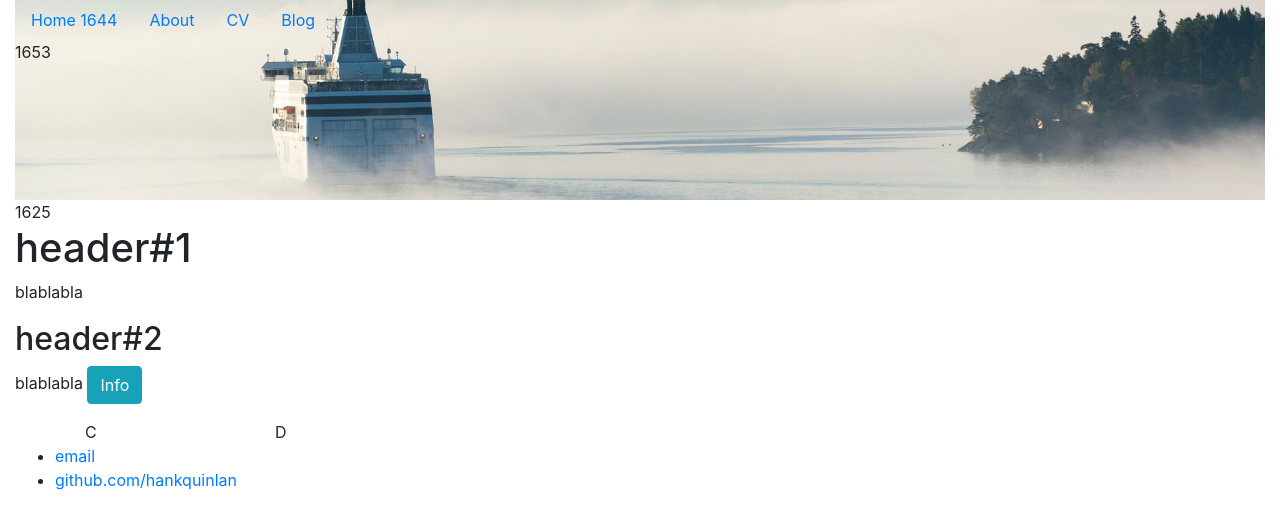
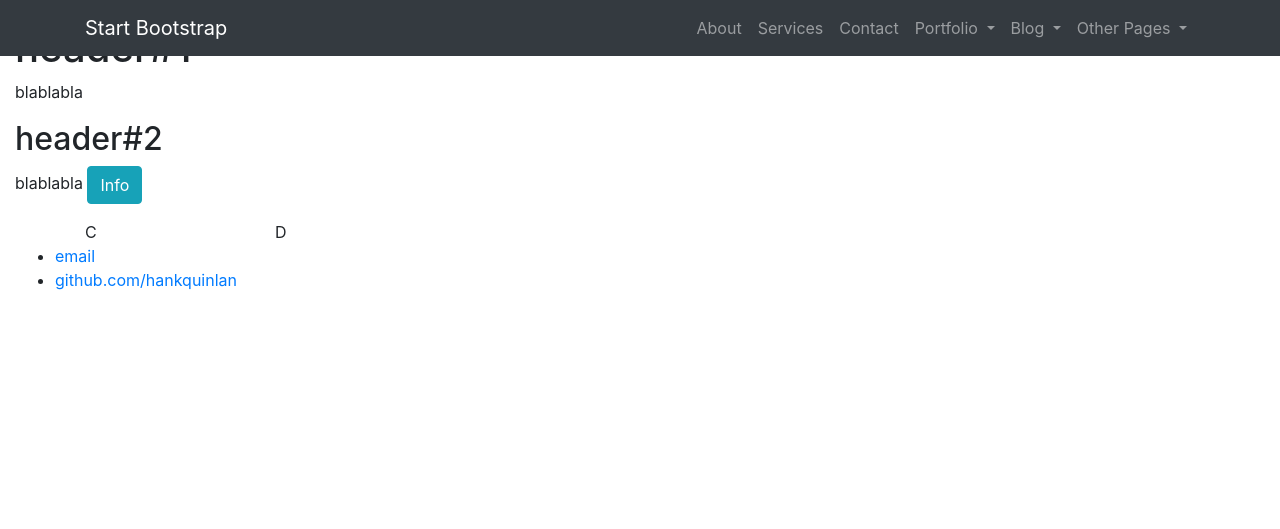
Before and after one commit to OrgaEvolutions/Nathoup.github.io, a Jekyll site: the page built from index.html, in a window 1280 px wide. Shown: the top 529 px of the page. Built offline with Jekyll 4.4.1, drawn with Linux system fonts in a browser that asks for light colours.

Commit message:
moder business header

```diff
--- a/_includes/header.html
+++ b/_includes/header.html
@@ -14,4 +15,61 @@
 		</li>
 	</ul>
 	1653
-</header>
+</header>-->
+
+<!--modern business header-->
+<nav class="navbar fixed-top navbar-expand-lg navbar-dark bg-dark fixed-top">
+      <div class="container">
+        <a class="navbar-brand" href="index.html">Start Bootstrap</a>
+        <button class="navbar-toggler navbar-toggler-right" type="button" data-toggle="collapse" data-target="#navbarResponsive" aria-controls="navbarResponsive" aria-expanded="false" aria-label="Toggle navigation">
+          <span class="navbar-toggler-icon"></span>
+        </button>
+        <div class="collapse navbar-collapse" id="navbarResponsive">
+          <ul class="navbar-nav ml-auto">
+            <li class="nav-item">
+              <a class="nav-link" href="about.html">About</a>
+            </li>
+            <li class="nav-item">
+              <a class="nav-link" href="services.html">Services</a>
+            </li>
+            <li class="nav-item">
+              <a class="nav-link" href="contact.html">Contact</a>
+            </li>
+            <li class="nav-item dropdown">
+              <a class="nav-link dropdown-toggle" href="#" id="navbarDropdownPortfolio" data-toggle="dropdown" aria-haspopup="true" aria-expanded="false">
+                Portfolio
+              </a>
+              <div class="dropdown-menu dropdown-menu-right" aria-labelledby="navbarDropdownPortfolio">
+                <a class="dropdown-item" href="portfolio-1-col.html">1 Column Portfolio</a>
+                <a class="dropdown-item" href="portfolio-2-col.html">2 Column Portfolio</a>
+                <a class="dropdown-item" href="portfolio-3-col.html">3 Column Portfolio</a>
+                <a class="dropdown-item" href="portfolio-4-col.html">4 Column Portfolio</a>
+                <a class="dropdown-item" href="portfolio-item.html">Single Portfolio Item</a>
+              </div>
+            </li>
+            <li class="nav-item dropdown">
+              <a class="nav-link dropdown-toggle" href="#" id="navbarDropdownBlog" data-toggle="dropdown" aria-haspopup="true" aria-expanded="false">
+                Blog
+              </a>
+              <div class="dropdown-menu dropdown-menu-right" aria-labelledby="navbarDropdownBlog">
+                <a class="dropdown-item" href="blog-home-1.html">Blog Home 1</a>
+                <a class="dropdown-item" href="blog-home-2.html">Blog Home 2</a>
+                <a class="dropdown-item" href="blog-post.html">Blog Post</a>
+              </div>
+            </li>
+            <li class="nav-item dropdown">
+              <a class="nav-link dropdown-toggle" href="#" id="navbarDropdownBlog" data-toggle="dropdown" aria-haspopup="true" aria-expanded="false">
+                Other Pages
+              </a>
+              <div class="dropdown-menu dropdown-menu-right" aria-labelledby="navbarDropdownBlog">
+                <a class="dropdown-item" href="full-width.html">Full Width Page</a>
+                <a class="dropdown-item" href="sidebar.html">Sidebar Page</a>
+                <a class="dropdown-item" href="faq.html">FAQ</a>
+                <a class="dropdown-item" href="404.html">404</a>
+                <a class="dropdown-item" href="pricing.html">Pricing Table</a>
+              </div>
+            </li>
+          </ul>
+        </div>
+      </div>
+    </nav>
```
Also changed, not shown: other parts of _includes/header.html (+1 -0 lines).
